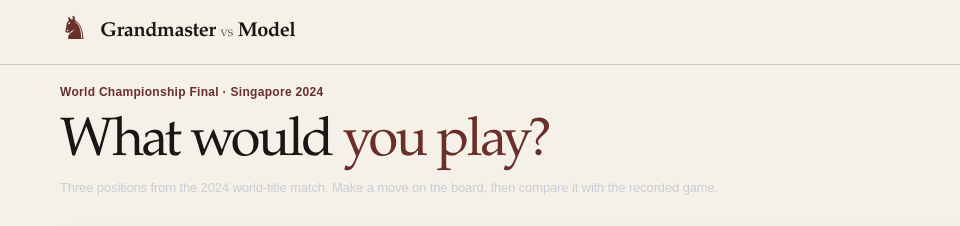
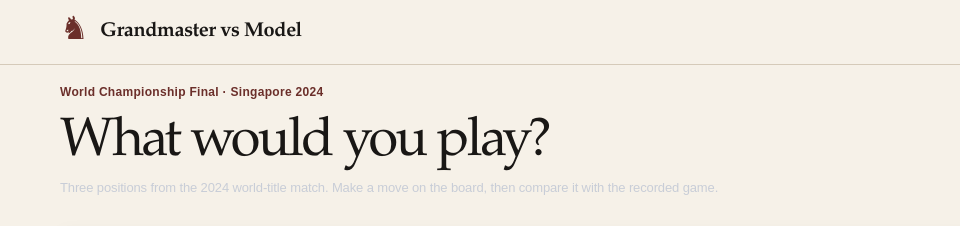
Before and after one commit to fraware/grandmaster-vs-model, a website with bundled scripts: page index.html in a window 1280 px wide. Shown: the top 226 px of the page, 0-960 px from the left. Built offline with nearby package versions, Linux system fonts and the light colour scheme.

Commit message:
Apply new upright slate-and-amber identity to index.html

```diff
--- a/index.html
+++ b/index.html
@@ -3,7 +3,7 @@
 <head>
   <meta charset="utf-8" />
   <meta name="viewport" content="width=device-width, initial-scale=1" />
-  <meta name="theme-color" content="#101b1d" />
+  <meta name="theme-color" content="#17191f" />
   <meta name="description" content="Can you predict a world champion's next move? Play three real chess positions from the 2024 World Championship final. Free, no signup. Share your score." />
   <link rel="canonical" href="https://fraware.github.io/grandmaster-vs-model/" />
   <meta property="og:type" content="website" />
@@ -40,7 +40,7 @@
     <div class="shell header-inner">
       <a href="./" class="wordmark" aria-label="Grandmaster vs Model, home">
         <span class="wordmark-symbol" aria-hidden="true">♞</span>
-        <span>Grandmaster <i>vs</i> Model</span>
+        <span>Grandmaster <span class="wordmark-vs">vs</span> Model</span>
       </a>
       <nav class="header-links" aria-label="Main navigation">
         <a href="lab.html?mode=live#experiment" class="header-lab-link">Predict the 2026 move</a>
@@ -56,7 +56,7 @@
       </div>
       <div class="intro-row">
         <div>
-          <h1 id="hero-title">What would <em>you play?</em></h1>
+          <h1 id="hero-title">What would <span class="hero-accent">you play?</span></h1>
           <p id="hero-subtitle">Three positions from the 2024 world-title match. Make a move on the board, then compare it with the recorded game.</p>
         </div>
         <div class="intro-side" aria-label="Challenge summary"><span class="intro-side-number">3</span><span>positions<br />in the first round</span></div>
```
